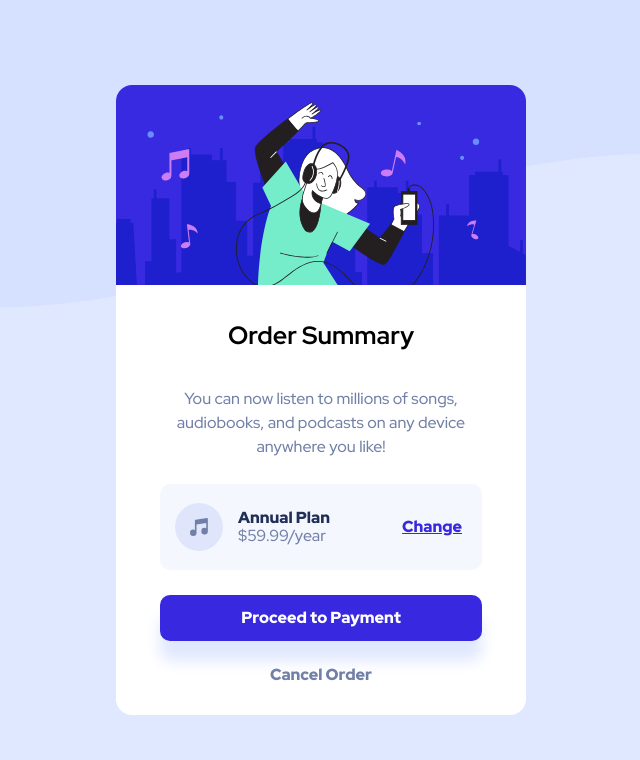
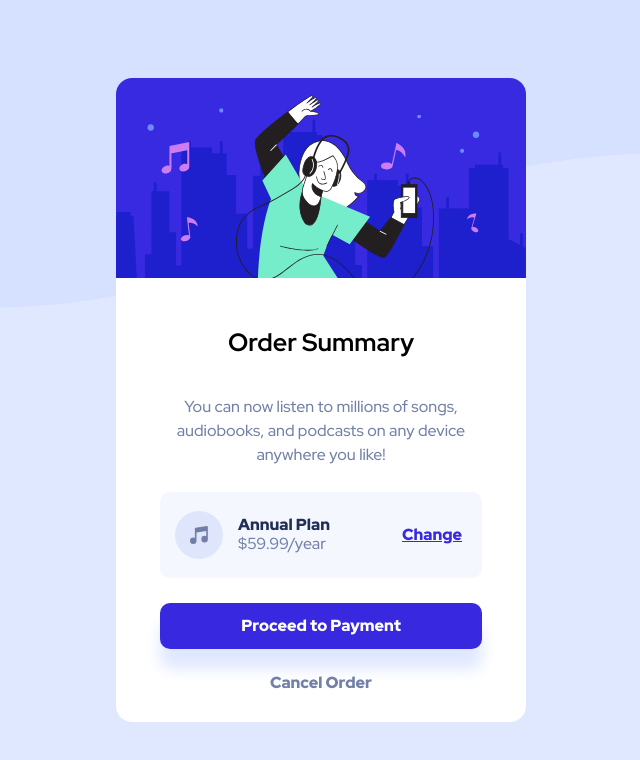
Before and after one commit to ASNovaes/Frontend-mentor-order-summary-card, a website: page index.html in a window 1280 px wide. Shown: the whole page, without its empty margins (319-959 px from the left). Drawn offline with nearby package versions, Linux system fonts and the light colour scheme.

Commit message:
update project

```diff
--- a/assets/styles/base/_index.scss
+++ b/assets/styles/base/_index.scss
@@ -11,6 +11,7 @@ body {
   background-size: 100%;
   font-family: "Red Hat Display", sans-serif;
   font-size: 16px;
+  overflow-x: hidden;
 
   @media (min-width: $tablet) {
     background-image: url($bgImgResponsiveDesktop);
--- a/assets/styles/base/_variables.scss
+++ b/assets/styles/base/_variables.scss
@@ -11,6 +11,6 @@ $verypaleBlue: hsl(225, 100%, 98%);
 $desaturatedBlue: hsl(224, 23%, 55%);
 $darkBlue: hsl(223, 47%, 23%);
 
-//Imagens
+//Images
 $bgImgResponsiveMobile: "../images/pattern-background-mobile.svg";
 $bgImgResponsiveDesktop: "../images/pattern-background-desktop.svg";
--- a/assets/styles/layout/_index.scss
+++ b/assets/styles/layout/_index.scss
@@ -1,7 +1,7 @@
 .main {
   align-items: center;
   display: flex;
-  height: 100vh;
+  min-height: 100vh;
   justify-content: center;
   width: 100vw;
 }
--- a/assets/styles/module/_card.scss
+++ b/assets/styles/module/_card.scss
@@ -3,16 +3,15 @@
   border-radius: 1em;
   display: flex;
   flex-direction: column;
-  height: 567px;
+  padding-bottom: 30px;
+  margin: 10px;
   width: 330px;
 
   @media (min-width: $tablet) {
-    height: 630px;
     width: 410px;
   }
 
   &__photo {
-    height: 160px;
     display: block;
   }
 
@@ -34,17 +33,14 @@
 
     h1 {
       font-size: 25px;
-
-      @media (min-width: $tablet) {
-        padding-top: 30px;
-      }
+      padding-top: 30px;
     }
 
     p {
       @extend %font-medium;
       color: $desaturatedBlue;
       line-height: 1.5em;
-      padding: 20px 30px 25px 30px;
+      padding: 20px 30px 25px;
       text-align: center;
     }
 
@@ -54,7 +50,6 @@
       border-radius: 10px;
       display: flex;
       height: 80px;
-      width: 280px;
 
       @media (min-width: $tablet) {
         height: 86px;
```
Also changed, not shown: assets/styles/main.css, 1 other file.
